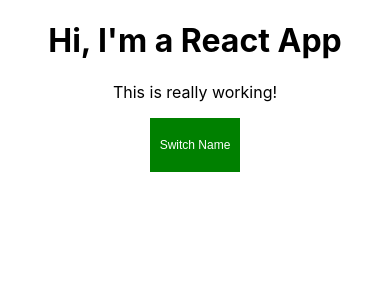
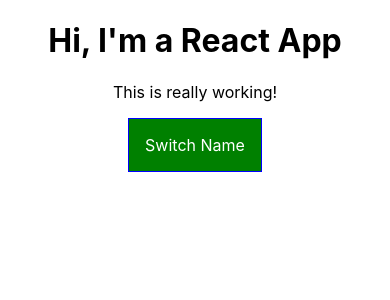
Before and after one commit to SagaraZD/ReactJsTest, a React app: page / in a window 390 px wide. Shown: the top 300 px of the page. Built offline with nearby package versions, Linux system fonts and the light colour scheme.

Commit message:
css moudule and media query

```diff
--- a/src/App.js
+++ b/src/App.js
@@ -34,8 +34,8 @@ class App extends Component {
     deletePersonHandler = (personIndex) => {
      // const persons = this.state.persons.slice();
         const persons = [...this.state.persons];
-      persons.splice(personIndex, 1);
-      this.setState({persons: persons})
+        persons.splice(personIndex, 1);
+        this.setState({persons: persons})
     }
 
 
@@ -45,17 +45,8 @@ class App extends Component {
     }
 
   render() {
-
-    const style = {
-      backgroundColor: 'green',
-      border: 'none',
-      color:'white',
-      padding: '20px 10px',
-      fontSize: '12px',
-      cursor: 'pointer',
-    };
-
     let persons = null;
+    let btnClass = '';
 
     if ( this.state.showPersons ) {
        persons = (
@@ -71,17 +62,17 @@ class App extends Component {
                   })}
               </div>
             );
-            style.backgroundColor='red';
+            btnClass = classes.Red;
     }
 
     //let classes = ['red', 'bold'].join(' ');
 
     const Assignedclasses = [];
     if (this.state.persons.length <=2){
-      Assignedclasses.push('red');
+      Assignedclasses.push(classes.red);
     }
     if (this.state.persons.length <=1) {
-      Assignedclasses.push('bold');
+      Assignedclasses.push(classes.bold);
     }
 
 
@@ -90,7 +81,9 @@ class App extends Component {
       <div className={classes.App}>
           <h1> Hi, I'm a React App </h1>
           <p className={Assignedclasses.join(' ')}> This is really working!</p>
-          <button style={style} onClick={this.togglePersonHandler}>Switch Name</button>
+          <button
+            className={btnClass}
+            onClick={this.togglePersonHandler} >Switch Name</button>
 
           {persons}
 
--- a/src/App.module.css
+++ b/src/App.module.css
@@ -5,6 +5,30 @@
 .red{
   color: red;
 }
+
 .bold{
   font-weight: bold;
 }
+
+.App button{
+  border: 1px solid blue;
+  padding: 16px;
+  background-color: green;
+  font: inherit;
+  color: white;
+  cursor: pointer;
+}
+
+.App button:hover {
+  background-color: lightgreen;
+  color: black;
+}
+
+.App .button.Red {
+  background-color: red;
+}
+
+.App button.Red:hover{
+  background-color: salmon;
+  color: black;
+}
--- a/src/Person/Person.js
+++ b/src/Person/Person.js
@@ -1,5 +1,5 @@
 import React from 'react';
-import './Person.css';
+import classes from'./Person.module.css';
 
 
 const person = (props) => {
@@ -7,7 +7,7 @@ const person = (props) => {
 
 
     return(
-          <div className="Person">
+          <div className={classes.Person}>
             <p onClick={props.click}> I'm a {props.name} and I am {props.age} years old! </p>
             <p>{props.children}</p>
             <input type="text" onChange={props.change} value={props.name} />
--- a/src/Person/Person.css
+++ b/src/Person/Person.module.css
@@ -6,3 +6,9 @@
     text-align: center;
     box-shadow: 0 2px 3px #ccc;
 }
+
+@media (min-width: 500px) {
+    .Person {
+        width: 450px;
+    }
+}
```
